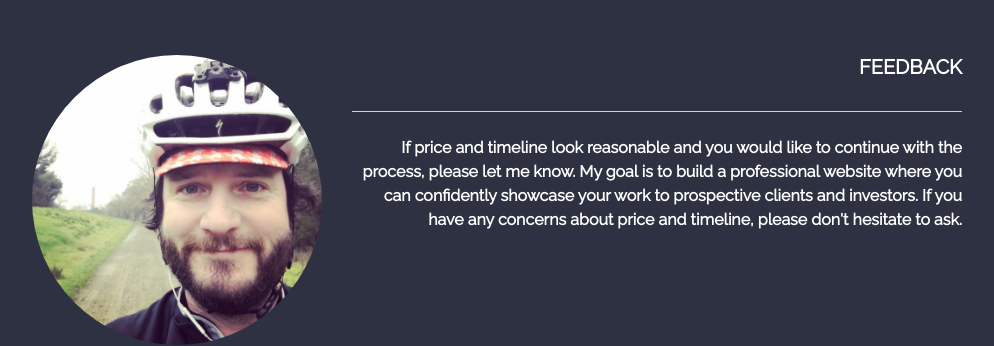
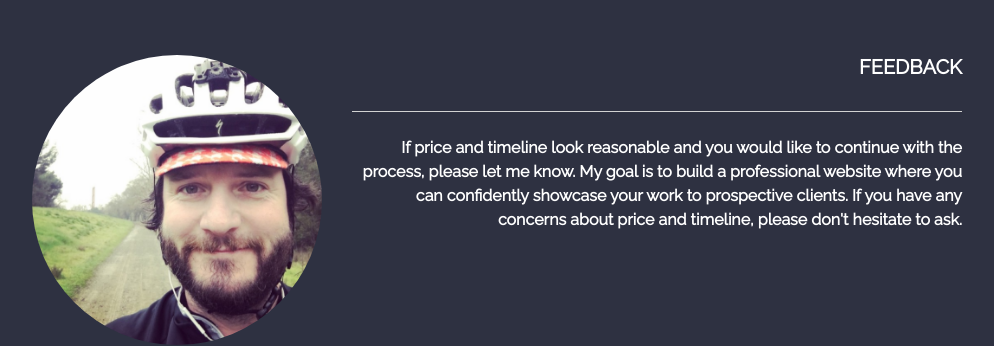
Before and after one commit to kwoulfe/CaBearProposal, a plain HTML site: page index.html in a window 1280 px wide. Shown: the part 1520-1866 px from the top of the page, without its empty margins (143-1137 px from the left). Drawn offline with nearby package versions, Linux system fonts and the light colour scheme.

Commit message:
Intro Content

```diff
--- a/index.html
+++ b/index.html
@@ -57,6 +57,7 @@
             </p>
           </div>
         </div>
+        <br>
         <div class="col-sm-4">
           <div class="host-logo">
             <img class="deployment" src="images/bearLogo.png" class="img-fluid" alt="Responsive image" />
@@ -142,8 +143,8 @@
             <br />
             <p>
               If price and timeline look reasonable and you would like to continue with the process, please let me know. My goal is to
-              build a professional website where you can confidently showcase your work to prospective clients and investors.
-              If you have any concerns about price and timeline, please don't hesitate to ask.
+              build a professional website where you can confidently showcase your work to prospective clients. If you have
+              any concerns about price and timeline, please don't hesitate to ask.
             </p>
           </div>
         </div>
```
